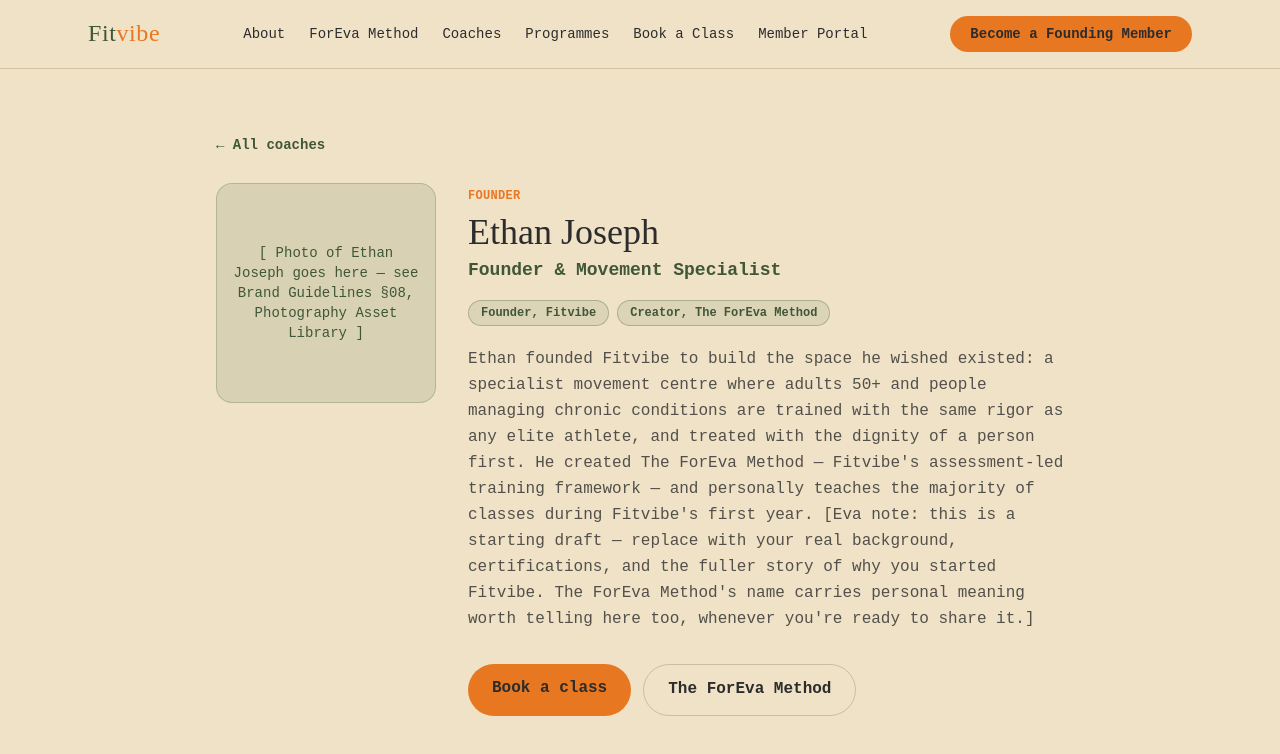
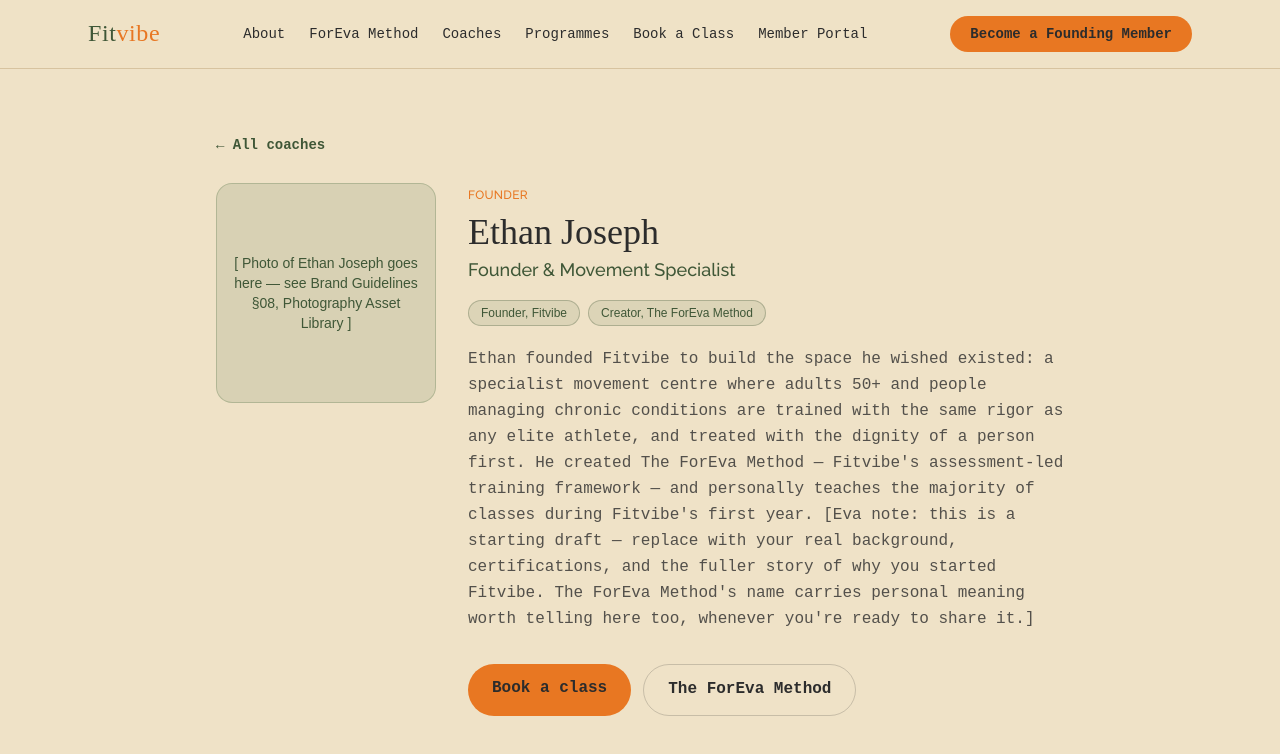
Before and after one commit to ethanRjoseph14/fitvibe-system, a Next.js app: page /coaches/ethan-joseph in a window 1280 px wide. Shown: the top 754 px of the page. Built offline with nearby package versions, Linux system fonts and the light colour scheme; a web font is replaced by a local one.

Commit message:
Refactor styling classes for coach page

```diff
--- a/app/coaches/[slug]/page.tsx
+++ b/app/coaches/[slug]/page.tsx
@@ -25,22 +25,22 @@
         </Link>
 
         <div className="mt-6 grid sm:grid-cols-[220px_1fr] gap-8 items-start">
-          <div className="w-full aspect-square rounded-2xl bg-sage/20 border border-sage/40 flex items-center justify-center text-center text-evergreen text-sm p-4">
+          <div className="font-caption w-full aspect-square rounded-2xl bg-sage/20 border border-sage/40 flex items-center justify-center text-center text-evergreen text-sm p-4">
             [ Photo of {coach.name} goes here — see Brand Guidelines §08, Photography Asset
             Library ]
           </div>
 
           <div>
             {coach.isFounder && (
-              <span className="text-xs font-bold uppercase tracking-wide text-vitality-orange">
+              <span className="font-section-header text-xs uppercase tracking-wide text-vitality-orange">
                 Founder
               </span>
             )}
-            <h1 className="font-display text-4xl mt-1 mb-1">{coach.name}</h1>
-            <p className="text-lg text-evergreen font-semibold mb-4">{coach.title}</p>
+            <h1 className="text-4xl mt-1 mb-1">{coach.name}</h1>
+            <p className="font-section-header text-lg text-evergreen mb-4">{coach.title}</p>
 
             {!coach.active && (
-              <p className="inline-block text-xs font-semibold uppercase tracking-wide bg-tan/25 text-charcoal border border-tan/60 rounded-full px-3 py-1 mb-4">
+              <p className="font-caption inline-block text-xs uppercase tracking-wide bg-tan/25 text-charcoal border border-tan/60 rounded-full px-3 py-1 mb-4">
                 Joining the teaching roster soon
               </p>
             )}
@@ -50,7 +50,7 @@
                 {coach.credentials.map((c) => (
                   <li
                     key={c}
-                    className="text-xs font-semibold bg-evergreen/10 text-evergreen border border-evergreen/30 rounded-full px-3 py-1"
+                    className="font-caption text-xs bg-evergreen/10 text-evergreen border border-evergreen/30 rounded-full px-3 py-1"
                   >
                     {c}
                   </li>
```
